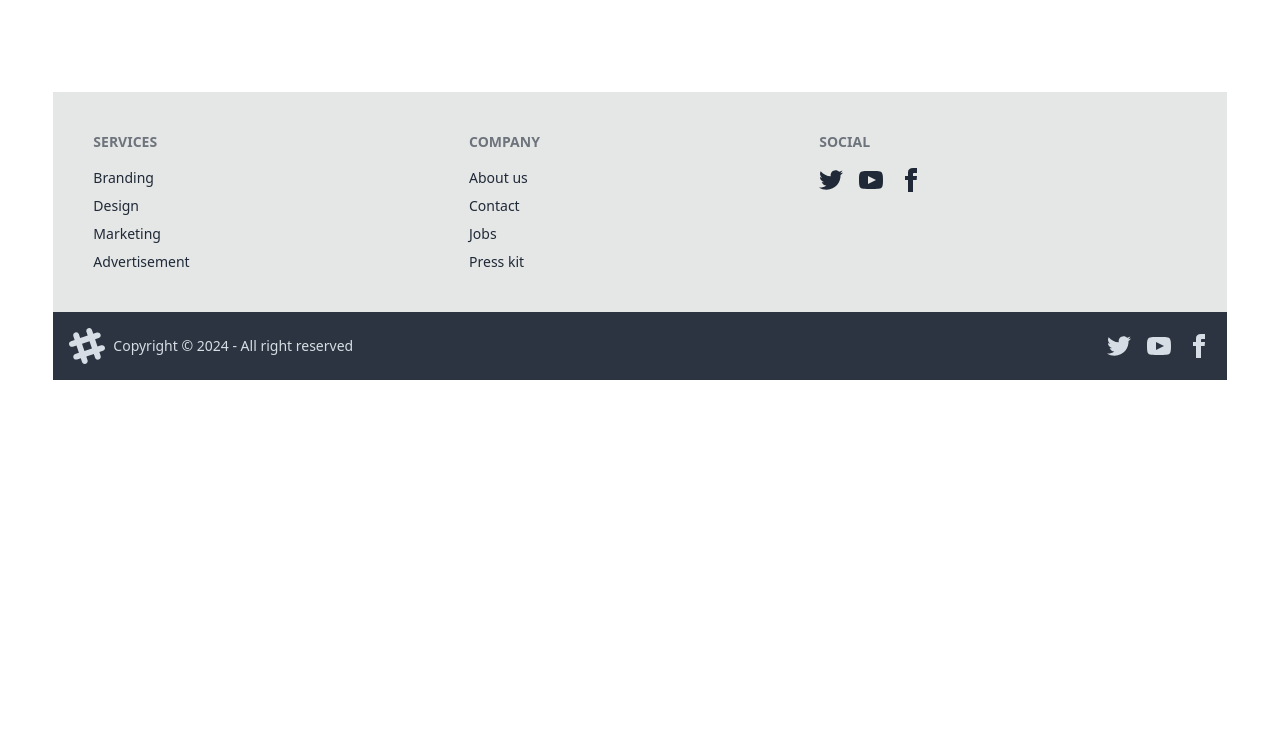
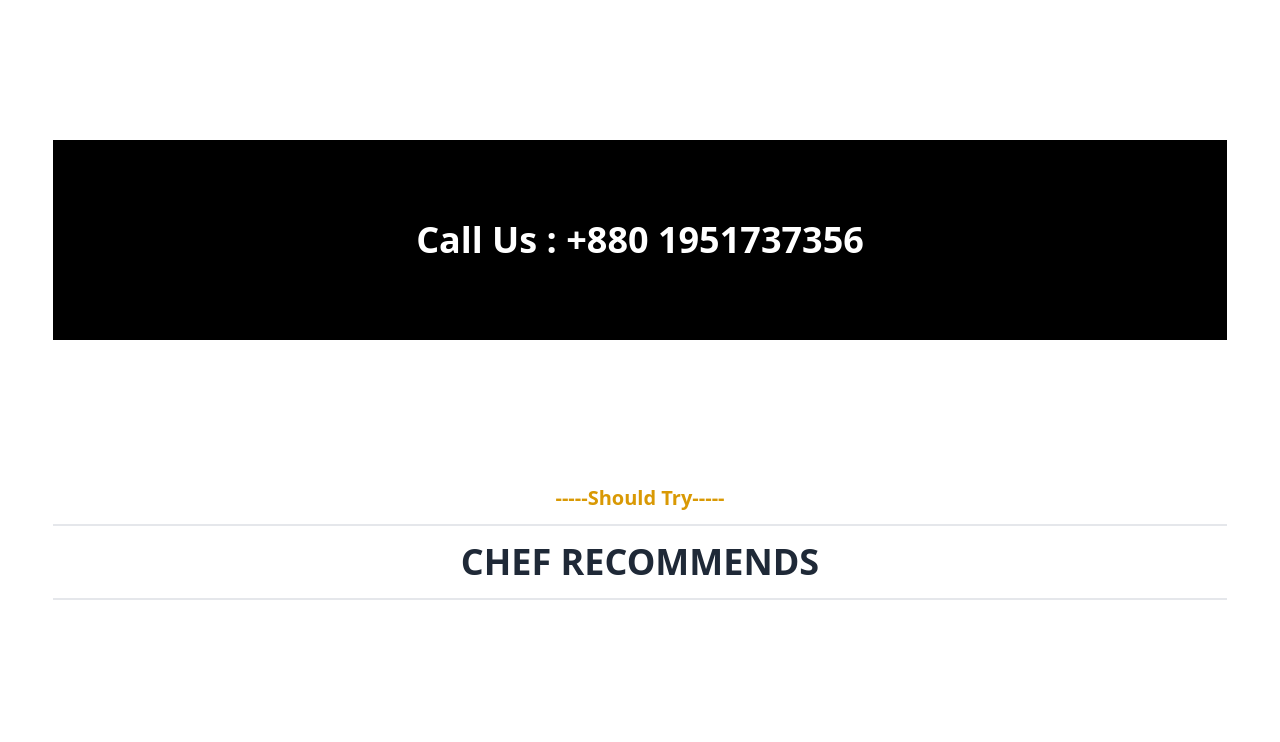
Before and after one commit to md-siam-islam/Bistro-Boss, a React (Vite) app: page / in a window 1280 px wide. Shown: the part 2651-3393 px from the top of the page. Before the commit the page ends 3031 px from the top, so only its background shows below. Built offline with nearby package versions, Linux system fonts and the light colour scheme; no server answers.

Commit message:
Call us section add

```diff
--- /dev/null
+++ b/src/Components/Callus/Callus.jsx
@@ -0,0 +1,15 @@
+import React from 'react';
+
+const Callus = () => {
+    return (
+        <div className='my-36'>
+            <div className='bg-black px-10 py-20'>
+                <h1 className="text-white font-bold text-2xl md:text-4xl text-center">
+                    Call Us : +880 1951737356
+                </h1>
+            </div>
+        </div>
+    );
+};
+
+export default Callus;
--- /dev/null
+++ b/src/Components/Recomends/Recomends.jsx
@@ -0,0 +1,13 @@
+import React from 'react';
+import Sheared from '../../ShearedSEction/Sheared';
+
+const Recomends = () => {
+    return (
+        <div className='my-36'>
+            <Sheared Subtitle={"Should Try"} title={"CHEF RECOMMENDS"}></Sheared>
+
+        </div>
+    );
+};
+
+export default Recomends;
--- a/src/Home/Home.jsx
+++ b/src/Home/Home.jsx
@@ -3,6 +3,8 @@ import Banner from '../Navbar/Page/Banner/Banner';
 import Caregorise from '../Components/Categorise/Caregorise';
 import Bisrto from '../Components/Bistro/Bisrto';
 import Popularitem from '../Components/Popular/Popularitem';
+import Callus from '../Components/Callus/Callus';
+import Recomends from '../Components/Recomends/Recomends';
 
 const Home = () => {
     return (
@@ -11,6 +13,8 @@ const Home = () => {
             <Caregorise></Caregorise>
             <Bisrto></Bisrto>
             <Popularitem></Popularitem>
+            <Callus></Callus>
+            <Recomends></Recomends>
 
         </div>
     );
--- a/src/ShearedSEction/Sheared.jsx
+++ b/src/ShearedSEction/Sheared.jsx
@@ -4,7 +4,7 @@ const Sheared = ({Subtitle,title}) => {
     return (
         <div className='text-center my-10'>
             <p className='text-[#D99904] font-semibold text-xl my-3'>-----{Subtitle}-----</p>
-            <h1 className='font-bold text-2xl border-y-2 py-2 md:text-4xl'>{title}</h1>
+            <h1 className='font-bold text-2xl border-y-2 py-4 md:text-4xl'>{title}</h1>
         </div>
     );
 };
```
